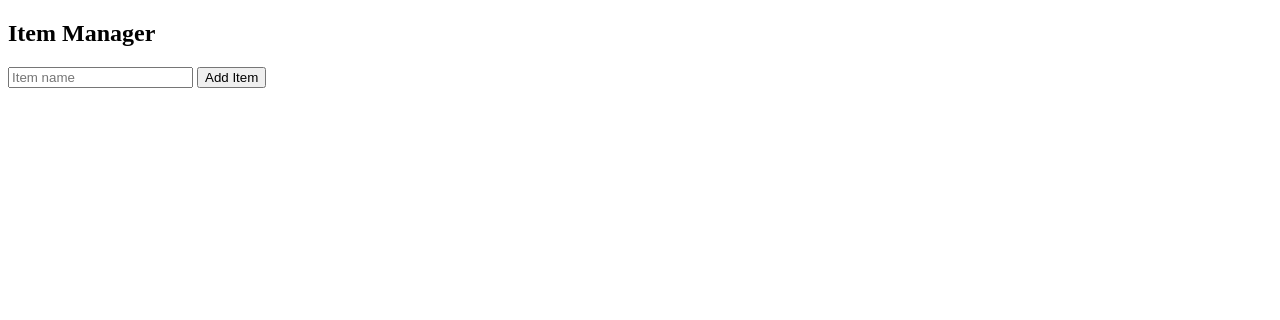
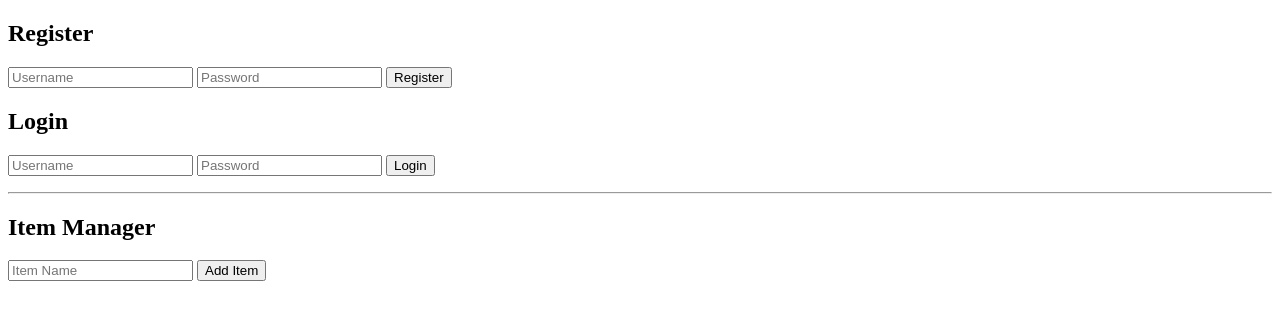
Before and after one commit to Jedoort/FlaskDockerActivity, a Flask app: page / in a window 1280 px wide. Shown: the top 320 px of the page. Run offline with Flask 3, Linux system fonts and the light colour scheme; data that the repository does not hold is empty.

Commit message:
Register and Login will now render above Item Manager List

```diff
--- a/flask-docker-lab/app/templates/index.html
+++ b/flask-docker-lab/app/templates/index.html
@@ -1,39 +1,52 @@
 <!DOCTYPE html>
-<html>
-<head><title>Flask CRUD App</title></head>
+<html lang="en">
+<head>
+    <meta charset="UTF-8">
+    <title>Item Manager & Auth</title>
+</head>
 <body>
+    <h2>Register</h2>
+    <input type="text" id="reg-username" placeholder="Username">
+    <input type="password" id="reg-password" placeholder="Password">
+    <button onclick="register()">Register</button>
+
+    <h2>Login</h2>
+    <input type="text" id="login-username" placeholder="Username">
+    <input type="password" id="login-password" placeholder="Password">
+    <button onclick="login()">Login</button>
+    <p id="auth-status"></p>
+
+    <hr>
+
     <h2>Item Manager</h2>
-  <input id="itemName" placeholder="Item name">
+    <input type="text" id="item-name" placeholder="Item Name">
     <button onclick="addItem()">Add Item</button>
-  <ul id="itemList"></ul>
+    <ul id="item-list"></ul>
 
     <script>
-    const API_URL = '/items';
-
-    async function fetchItems() {
-      const res = await fetch(API_URL);
-      const items = await res.json();
-      document.getElementById('itemList').innerHTML = items.map(i =>
-        `<li>${i.name} <button onclick="deleteItem('${i._id}')">Delete</button></li>`
-      ).join('');
+        async function register() {
+            const username = document.getElementById('reg-username').value;
+            const password = document.getElementById('reg-password').value;
+            const res = await fetch('/register', {
+                method: 'POST',
+                headers: { 'Content-Type': 'application/json' },
+                body: JSON.stringify({ username, password })
+            });
+            const data = await res.json();
+            document.getElementById('auth-status').innerText = JSON.stringify(data);
         }
 
-    async function addItem() {
-      const name = document.getElementById('itemName').value;
-      await fetch(API_URL, {
+        async function login() {
+            const username = document.getElementById('login-username').value;
+            const password = document.getElementById('login-password').value;
+            const res = await fetch('/login', {
                 method: 'POST',
                 headers: { 'Content-Type': 'application/json' },
-        body: JSON.stringify({ name })
+                body: JSON.stringify({ username, password })
             });
-      fetchItems();
+            const data = await res.json();
+            document.getElementById('auth-status').innerText = JSON.stringify(data);
         }
-
-    async function deleteItem(id) {
-      await fetch(`${API_URL}/${id}`, { method: 'DELETE' });
-      fetchItems();
-    }
-
-    fetchItems();
     </script>
 </body>
 </html>
```
Lines whose indentation alone changed are shown as unchanged.
